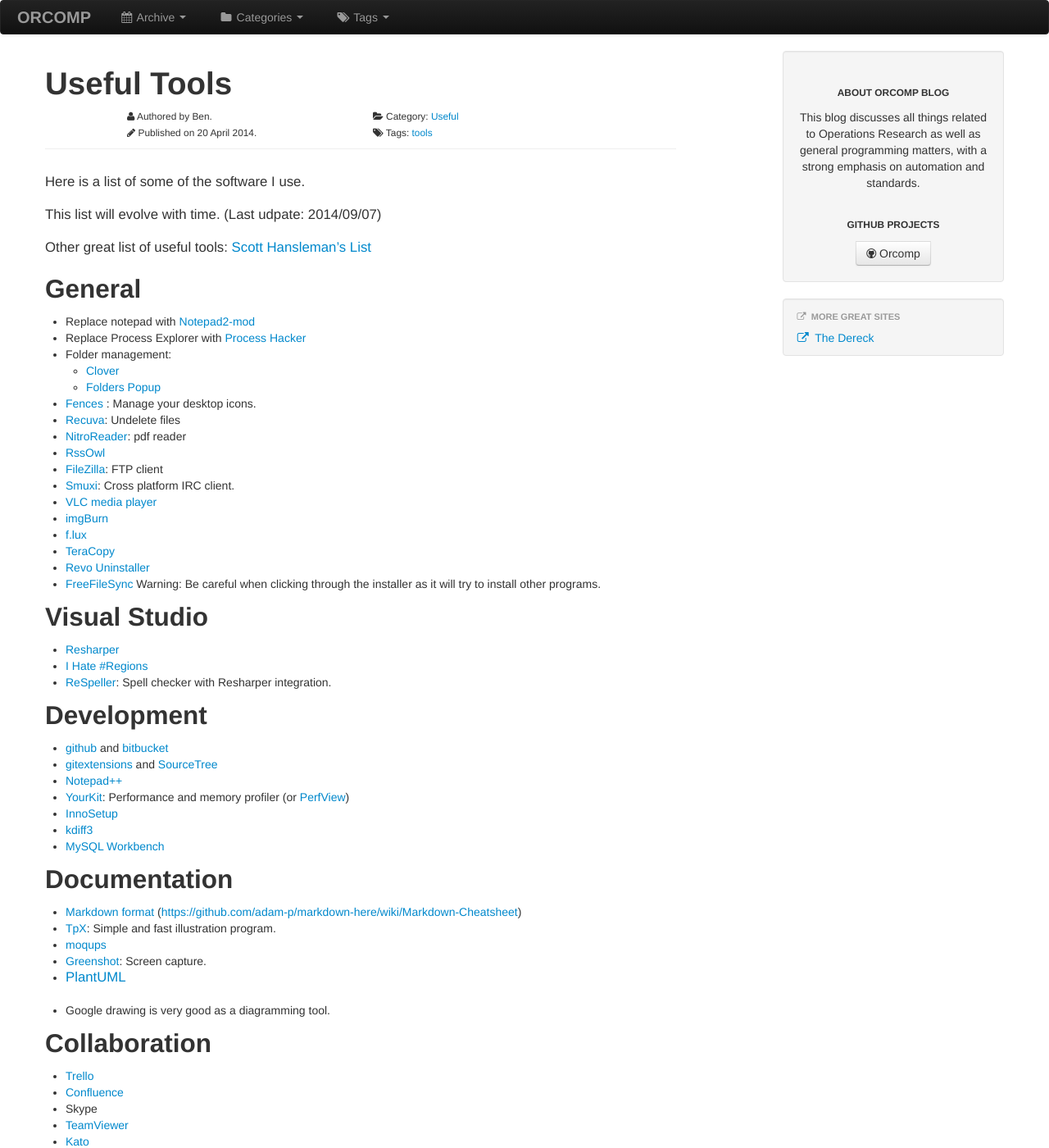
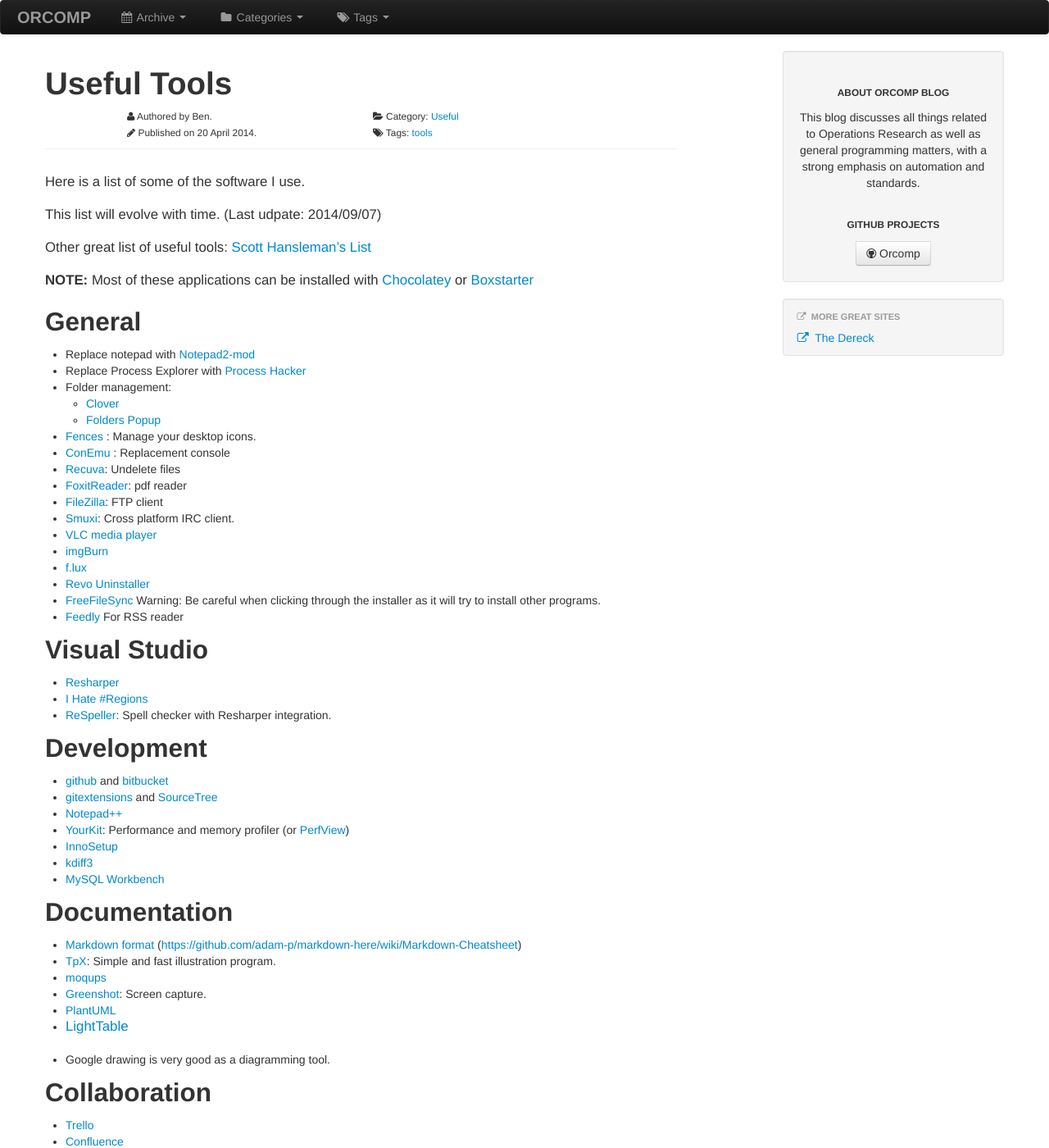
Before and after one commit to Orcomp/Blog, a Jekyll site: the page built from _posts/2014-04-20-Useful-Tools.md, in a window 1280 px wide and 1400 px high. Shown: the whole window at 82% size. Built offline with Jekyll 4.4.1, drawn with Linux system fonts in a browser that asks for light colours; some of the changed text lies outside the part shown.

Commit message:
Update useful tools

```diff
--- a/_posts/2014-04-20-Useful-Tools.md
+++ b/_posts/2014-04-20-Useful-Tools.md
@@ -12,6 +12,8 @@
 
 Other great list of useful tools: [Scott Hansleman's List](http://www.hanselman.com/blog/ScottHanselmans2014UltimateDeveloperAndPowerUsersToolListForWindows.aspx)
 
+**NOTE:** Most of these applications can be installed with [Chocolatey](http://chocolatey.org/) or [Boxstarter](http://boxstarter.org/)
+
 ## General
 
 - Replace notepad with [Notepad2-mod](http://xhmikosr.github.io/notepad2-mod/)
@@ -19,19 +21,18 @@
 - Folder management:
     - [Clover](http://ejie.me/)
     - [Folders Popup](http://code.jeanlalonde.ca/folderspopup/)
-
 - [Fences](http://www.stardock.com/products/fences/) : Manage your desktop icons.
+- [ConEmu](https://code.google.com/p/conemu-maximus5/) : Replacement console
 - [Recuva](http://www.piriform.com/recuva): Undelete files
-- [NitroReader](http://www.nitropdf.com/pdf-reader): pdf reader
-- [RssOwl](http://www.rssowl.org/)
+- [FoxitReader](http://www.foxitsoftware.com/Secure_PDF_Reader/): pdf reader
 - [FileZilla](https://filezilla-project.org/): FTP client
 - [Smuxi](https://smuxi.im/): Cross platform IRC client.
 - [VLC  media player](http://www.videolan.org/index.html)
 - [imgBurn](http://www.imgburn.com/)
 - [f.lux](https://justgetflux.com/)
-- [TeraCopy](http://codesector.com/teracopy)
 - [Revo Uninstaller](http://www.revouninstaller.com/)
 - [FreeFileSync](http://sourceforge.net/projects/freefilesync/) Warning: Be careful when clicking through the installer as it will try to install other programs.
+- [Feedly](https://feedly.com/#my) For RSS reader
 
 ## Visual Studio
 
@@ -56,6 +57,7 @@
 - [moqups](https://moqups.com/)
 - [Greenshot](http://getgreenshot.org/): Screen capture.
 - [PlantUML](http://plantuml.sourceforge.net/)
+- [LightTable](http://www.lighttable.com/)
 
 - Google drawing is very good as a diagramming tool.
 
@@ -74,6 +76,8 @@
 - [The Great Suspender](https://chrome.google.com/webstore/detail/the-great-suspender/klbibkeccnjlkjkiokjodocebajanakg?hl=en): Reduce memory footprint when you have many tabs open.
 - [Minimalist](https://chrome.google.com/webstore/detail/minimalist-for-everything/bmihblnpomgpjkfddepdpdafhhepdbek)
 - [Markdown Here](https://chrome.google.com/webstore/detail/markdown-here/elifhakcjgalahccnjkneoccemfahfoa?hl=en)
+- [Feedly Notifier](https://chrome.google.com/webstore/detail/feedly-notifier/egikgfbhipinieabdmcpigejkaomgjgb?hl=en)
+- [Awesome New Tab](https://www.awesomehq.com/)
 
 ## Other
 
@@ -100,6 +104,15 @@
 
 # Updates
 
+## 2014/09/22
+
+- (-) NitroReader
+- (+) FoxitReader
+- (-) RssOwl
+- (+) Feedly
+- (+) Feedly Notifier
+- (+) Awesome New Tab
+
 ## 2014/09/07
 
 - (+) conemu
```
